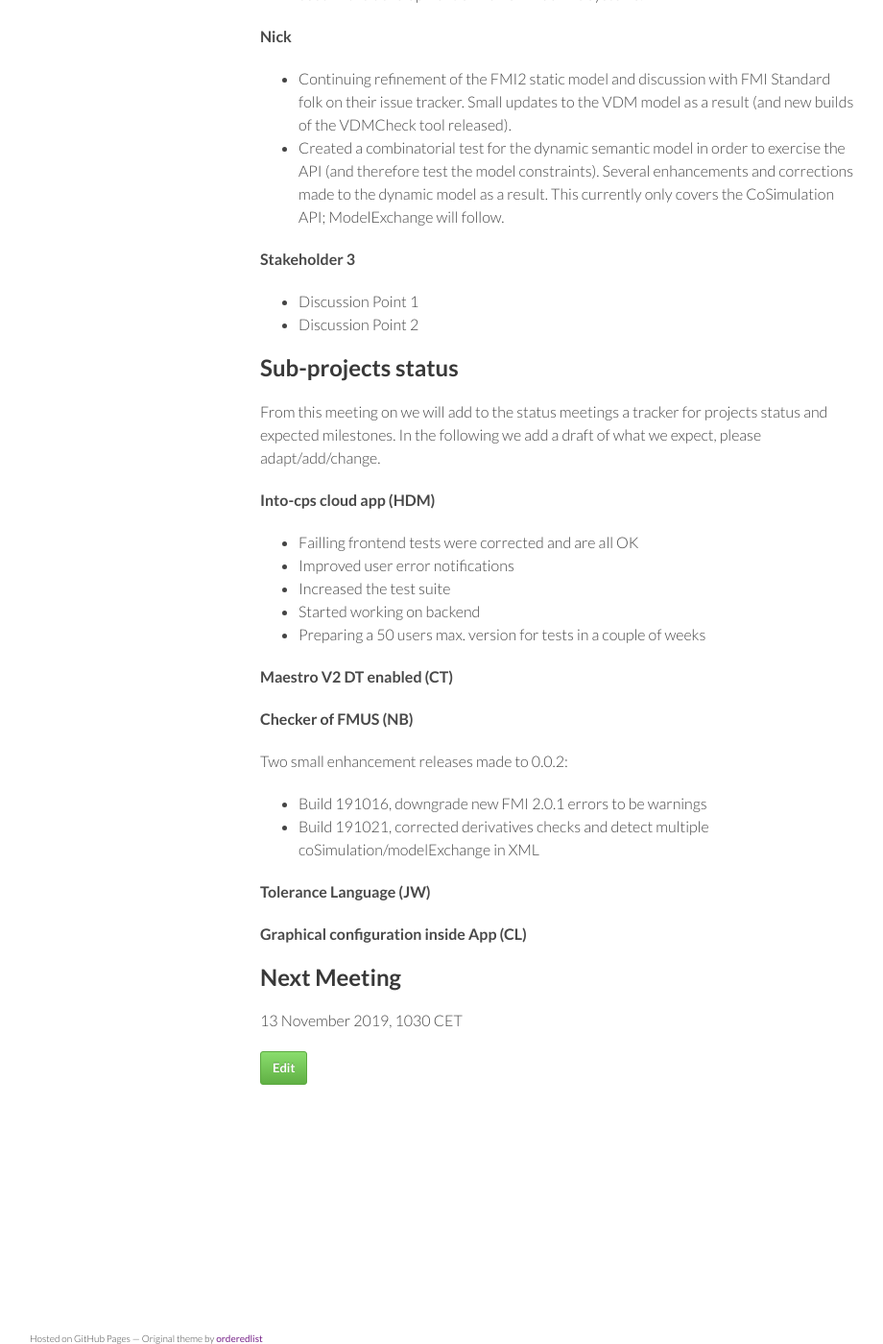
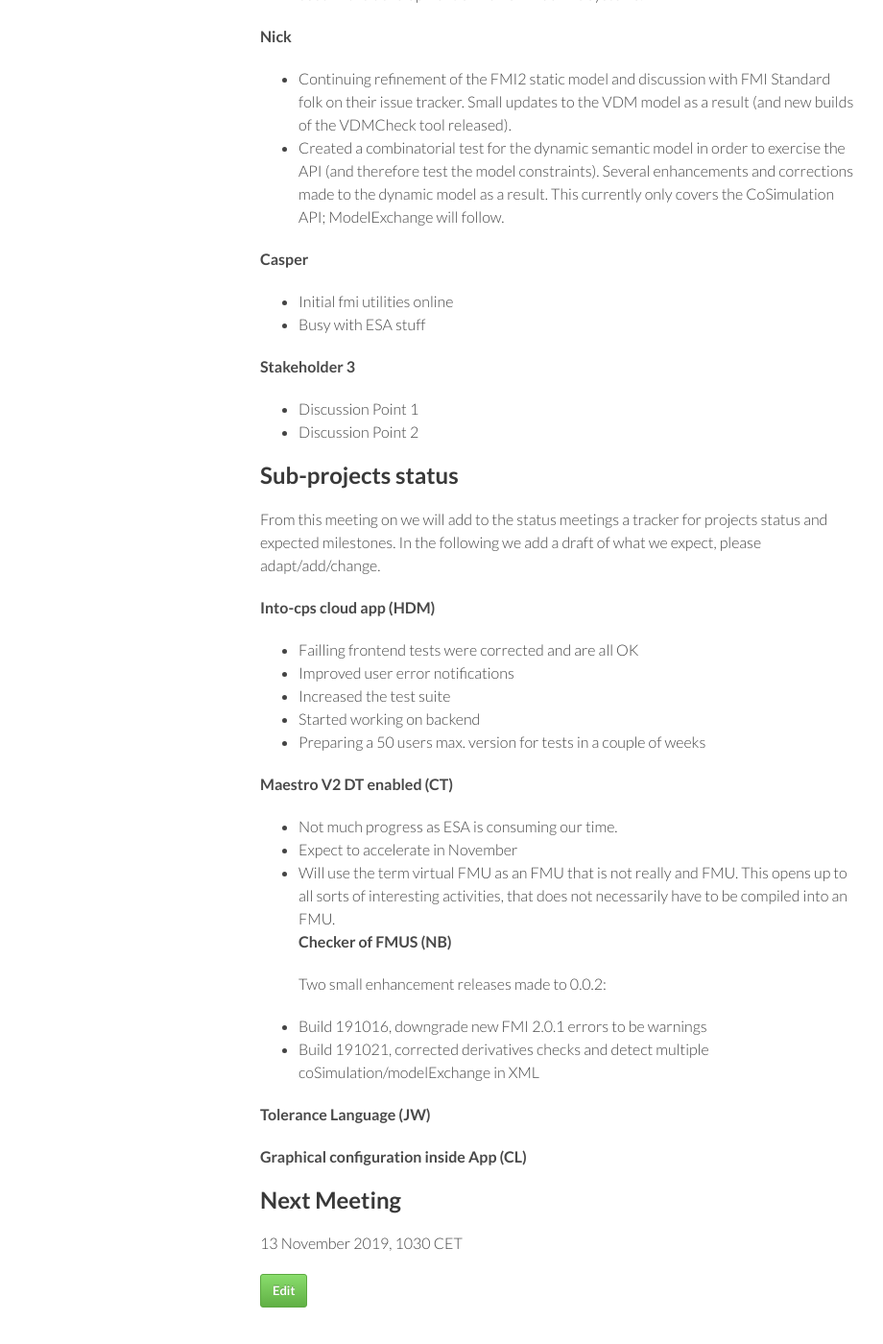
Before and after one commit to digitaltwincentre/digitaltwincentre.github.io, a Jekyll site: the page built from _biweeklies/Biweekly-7.md, in a window 1280 px wide and 1400 px high, scrolled down 414 px. Shown: the whole window at 96% size, without its empty margins (179-1099 px from the left). Built offline with Jekyll 4.4.1, drawn with Linux system fonts in a browser that asks for light colours; nearby versions of some CDN libraries.

Commit message:
Update Biweekly-7.md

```diff
--- a/_biweeklies/Biweekly-7.md
+++ b/_biweeklies/Biweekly-7.md
@@ -30,6 +30,11 @@ private information must be stored elsewhere.  -->
 * Continuing refinement of the FMI2 static model and discussion with FMI Standard folk on their issue tracker. Small updates to the VDM model as a result (and new builds of the VDMCheck tool released).
 * Created a combinatorial test for the dynamic semantic model in order to exercise the API (and therefore test the model constraints). Several enhancements and corrections made to the dynamic model as a result. This currently only covers the CoSimulation API; ModelExchange will follow.
 
+
+#### Casper
+* Initial fmi utilities online
+* Busy with ESA stuff
+
 #### Stakeholder 3
 * Discussion Point 1
 * Discussion Point 2
@@ -49,7 +54,10 @@ add a draft of what we expect, please adapt/add/change.
 * Preparing a 50 users max. version for tests in a couple of weeks
 
 #### Maestro V2 DT enabled (CT)
-
+* Not much progress as ESA is consuming our time.
+* Expect to accelerate in November
+* Will use the term virtual FMU as an FMU that is not really and FMU.
+This opens up to all sorts of interesting activities, that does not necessarily have to be compiled into an FMU.
 #### Checker of FMUS (NB)
 Two small enhancement releases made to 0.0.2:
 * Build 191016, downgrade new FMI 2.0.1 errors to be warnings
```
